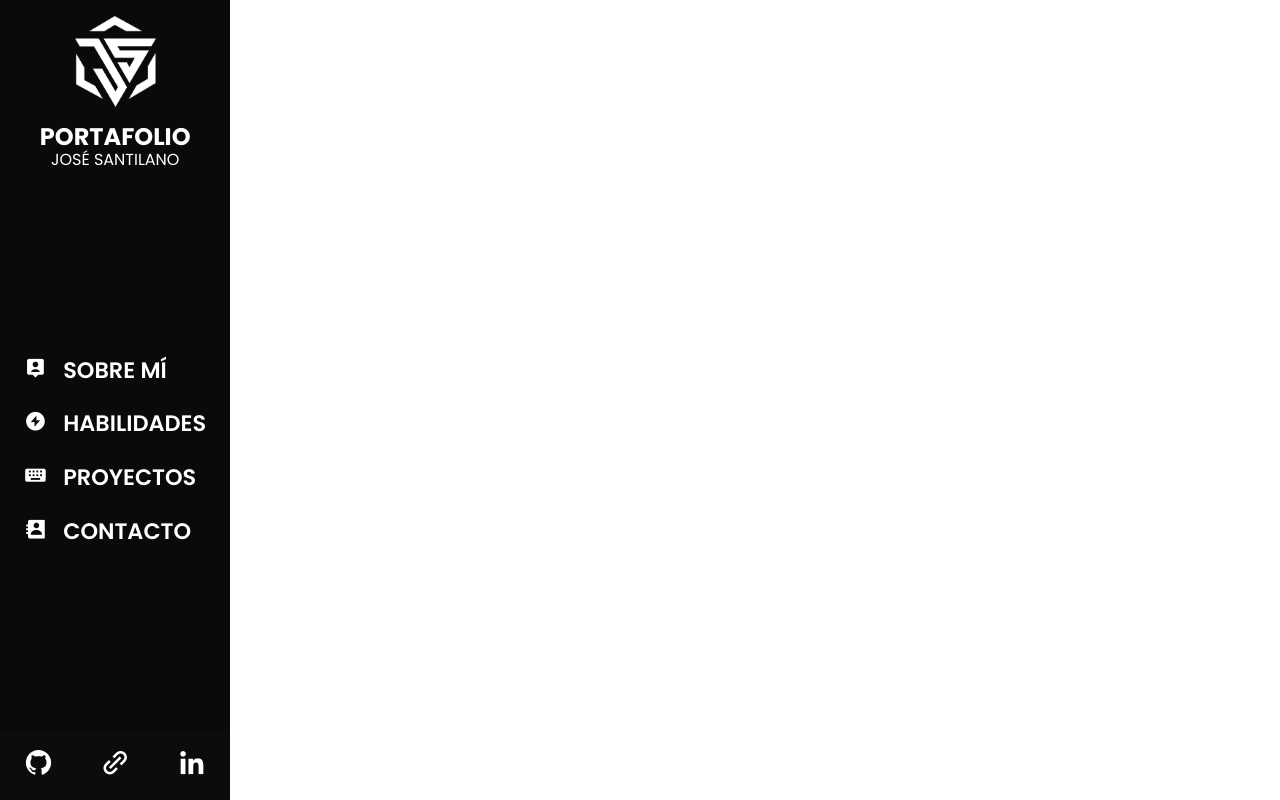
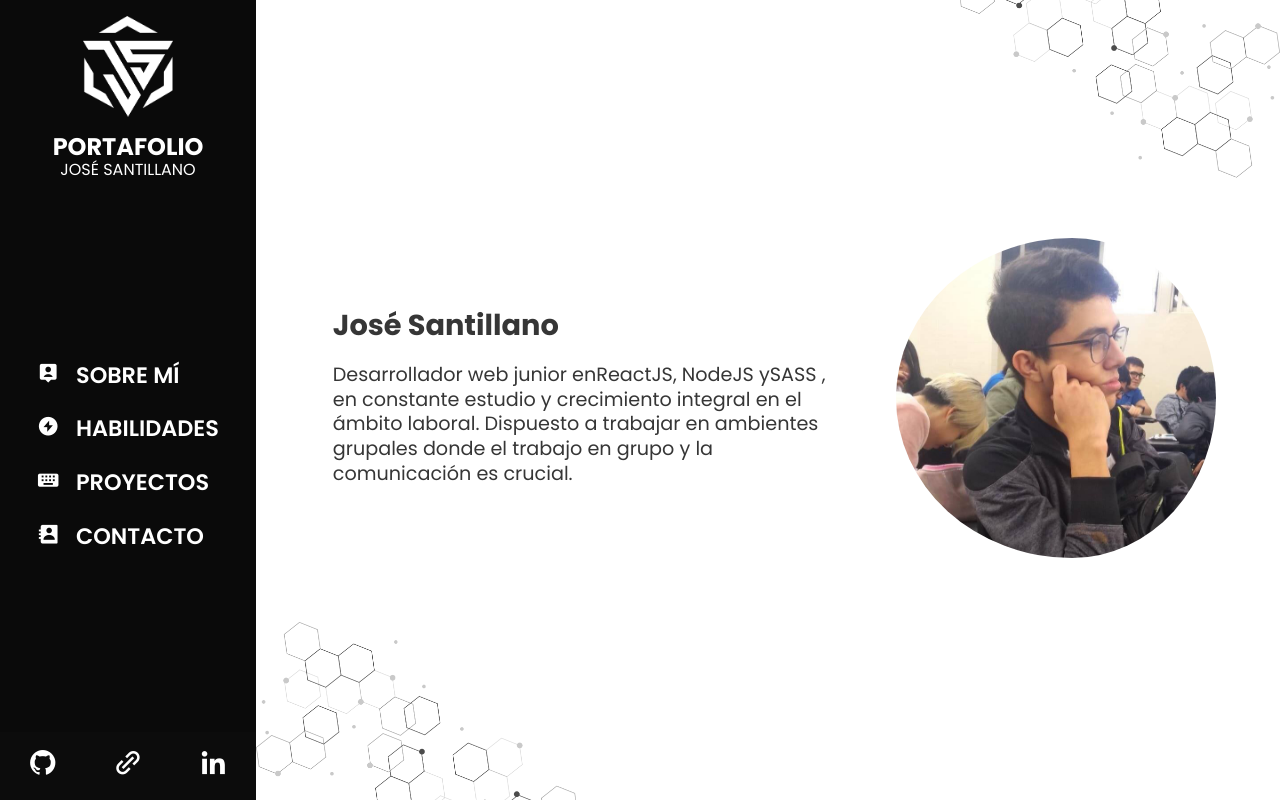
Before and after one commit to Jose-Santillano/portfolio, a website: page frontend/index.html in a window 1280 px wide. Drawn offline with nearby package versions, Linux system fonts and the light colour scheme.

Commit message:
En este commit se hacen las siguientes acciones:
    PRINCIPALES

    -   Sobre mí: Se crea la página de sobre mí, junto con algunos datos plantilla.

    SECUNDARIAS

    - Se añaden nuevas imagenes para el apoyo visual de la página Sobre mí.
    - Se crean nuevas clases CSS para el apartado de Sobre mí.

    (Nota: Son cambios pequeños, serán un conjunto de cambios para luego convertir la página a un SPA con JS)

```diff
--- a/frontend/index.html
+++ b/frontend/index.html
@@ -22,7 +22,7 @@
                 <img class="nav-img" src="./static/img/js-logo-white.png">
                 <div class="nav-description">
                     <h2>Portafolio</h2>
-                    <p>José Santilano</p>
+                    <p>José Santillano</p>
                 </div>
             </div>
         </header>
@@ -62,5 +62,28 @@
             <a href=""><i class='bx bxl-linkedin'></i></a>
         </div>
     </nav>
+    <div class="container">
+        <!-- Contenido dinámico -->
+
+
+        <div class="content-sm">
+            <div>
+                <img src="./static/img/hexagon.png" class="vector-sm-bottom">
+                <img src="./static/img/hexagon.png" class="vector-sm-top">
+            </div>
+            <div class="information-sm">
+                <h2>José Santillano</h2><br>
+                <p>
+                    Desarrollador web junior enReactJS, NodeJS ySASS , en constante estudio y crecimiento integral en el
+                    ámbito laboral. Dispuesto a trabajar en ambientes grupales donde el trabajo en grupo y la
+                    comunicación es crucial.
+                </p>
+            </div>
+            <div class="avatar-sm">
+                <img src="./static/img/avatar-jose-santillano.jpg">
+            </div>
+        </div>
+
+    </div>
 </body>
 </html>
--- a/frontend/static/css/main.css
+++ b/frontend/static/css/main.css
@@ -19,7 +19,7 @@
     position: fixed;
     top: 0;
     left: 0;
-    width: 18vw;
+    width: 20%;
     height: 100vh;
     background-color: var(--nav-color);
     font-family: 'Poppins', sans-serif;
@@ -88,3 +88,52 @@
     color: rgb(2, 133, 194);
     box-shadow: none;
 }
+
+
+/* CONTENEDOR PRINCIPAL */
+
+.container{
+    position: absolute;
+    top: 0;
+    right: 0;
+    width: 80%;
+    background-color: gray;
+}
+
+
+/* SOBRE MI */
+
+.content-sm{
+    height: 100vh;
+    background-color: rgb(255, 255, 255);
+    display: flex;
+    align-items: center;
+    justify-content: center;
+}
+.vector-sm-bottom, .vector-sm-top{
+    position: absolute;
+    width: 20em;
+}
+.vector-sm-top{
+    top: 0;
+    right: 0;
+    transform: rotate(180deg);
+}
+.vector-sm-bottom{
+    bottom: 0;
+    left: 0;
+}
+.information-sm{
+    padding: 0em 2em 0em 4em;
+    color: rgb(54, 54, 54);
+    font-size: 1.2em;
+    font-family: 'Poppins';
+    line-height: 1.3em;
+
+}
+.avatar-sm img{
+    width: 20em;
+    padding: 0em 4em 0em 2em;
+    border-radius: 50%;
+    box-shadow: rgb(10, 10, 10);
+}
```
Also changed, not shown: frontend/static/img/avatar-jose-santillano.jpg (added), frontend/static/img/hexagon.png (added).
